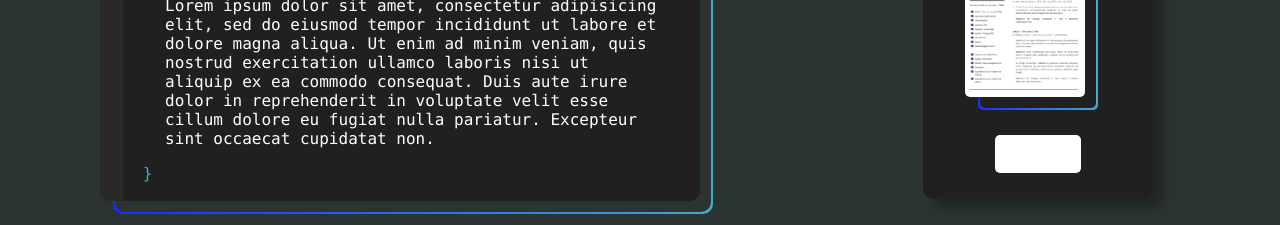
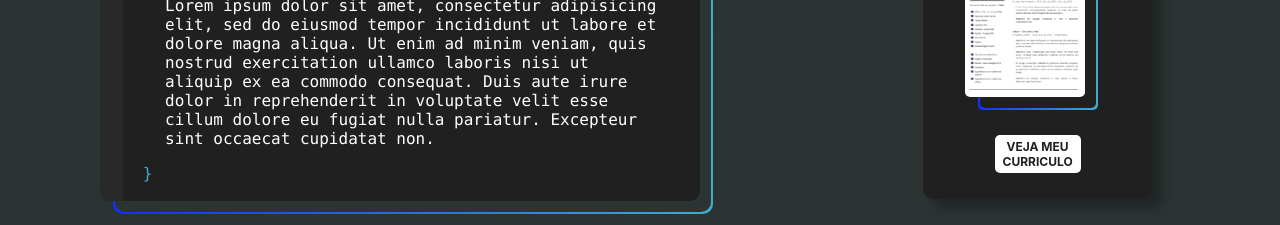
Before and after one commit to Ruan-Azeredo/portifolio, a React (Create React App) app: page / in a window 1280 px wide. Shown: the part 980-1205 px from the top of the page. Built offline with nearby package versions, Linux system fonts and the light colour scheme; a web font is replaced by a local one.

Commit message:
:bug: fix: color txt buttoncurriculo

```diff
--- a/src/AboutMe.css
+++ b/src/AboutMe.css
@@ -179,6 +179,7 @@
     border-radius: 5px;
     font-size: 12px;
     font-weight: 700;
+    color: var(--black) !important;
 }
 
 .bkg-black{
```
